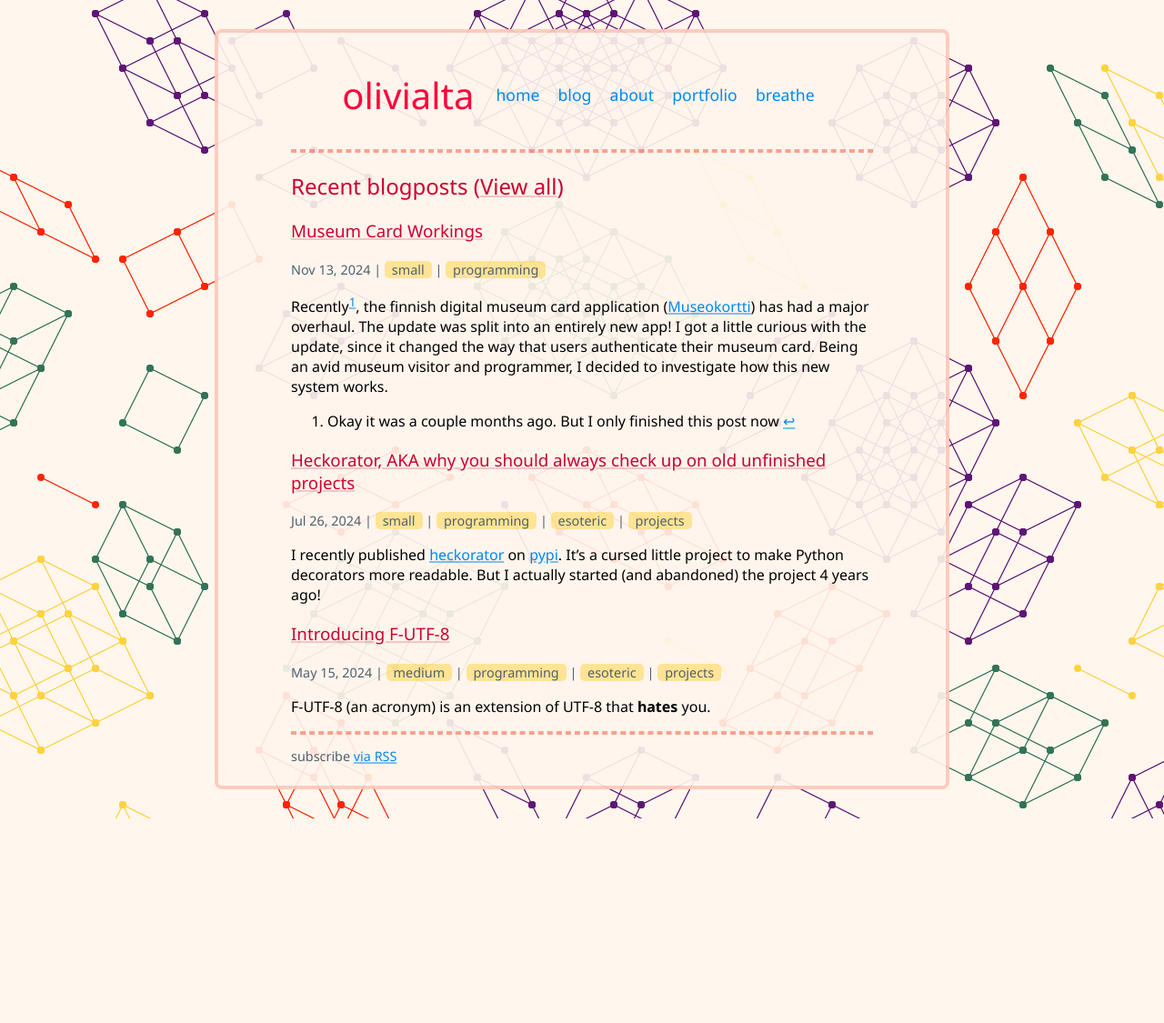
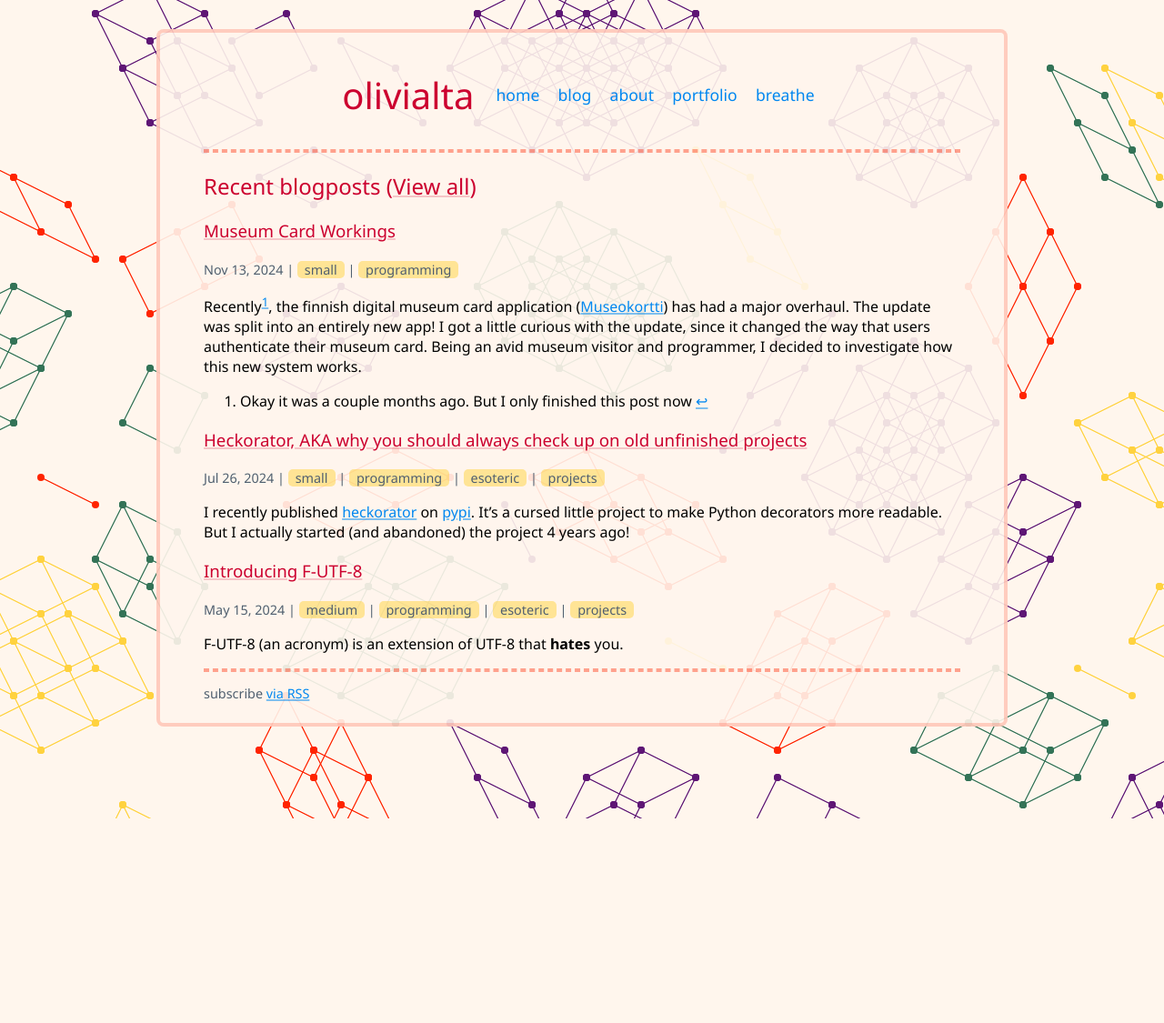
Before and after one commit to RocketRace/rocketrace.github.io, a Jekyll site: the page built from index.md, in a window 1280 px wide. Shown: the whole page at 91% size. Built offline with Jekyll 4.4.1, drawn with Linux system fonts in a browser that asks for light colours.

Commit message:
Slight width and color tweaks

```diff
--- a/assets/main.scss
+++ b/assets/main.scss
@@ -110,9 +110,9 @@ main {
 // responsiveness
 @media screen and (max-width: 799px) {
   main {
-    padding: 0.5rem 10%;
+    padding: 0.5rem 1.5rem;
     margin-top: 0.5rem;
-    width: 70%;
+    width: 80%;
   }
 }
 
@@ -120,8 +120,8 @@ main {
   main {
     margin: 2rem;
     border-radius: 0.5rem;
-    width: 50%;
-    padding: 0.5rem 5rem;
+    width: 65%;
+    padding: 0.5rem 3rem;
   }
 }
 
@@ -154,7 +154,7 @@ a.header-link {
 }
 
 a.title-link {
-  color: $accessibletomato;
+  color: $darktomato;
   text-decoration: none;
 }
 
@@ -164,8 +164,8 @@ a.header-link:hover {
 }
 
 a.title-link:hover {
-  color: $accessibletomato;
-  text-decoration: underline solid $accessibletomato 2px;
+  color: $darktomato;
+  text-decoration: underline solid $darktomato 2px;
 }
 
 // rss
```
